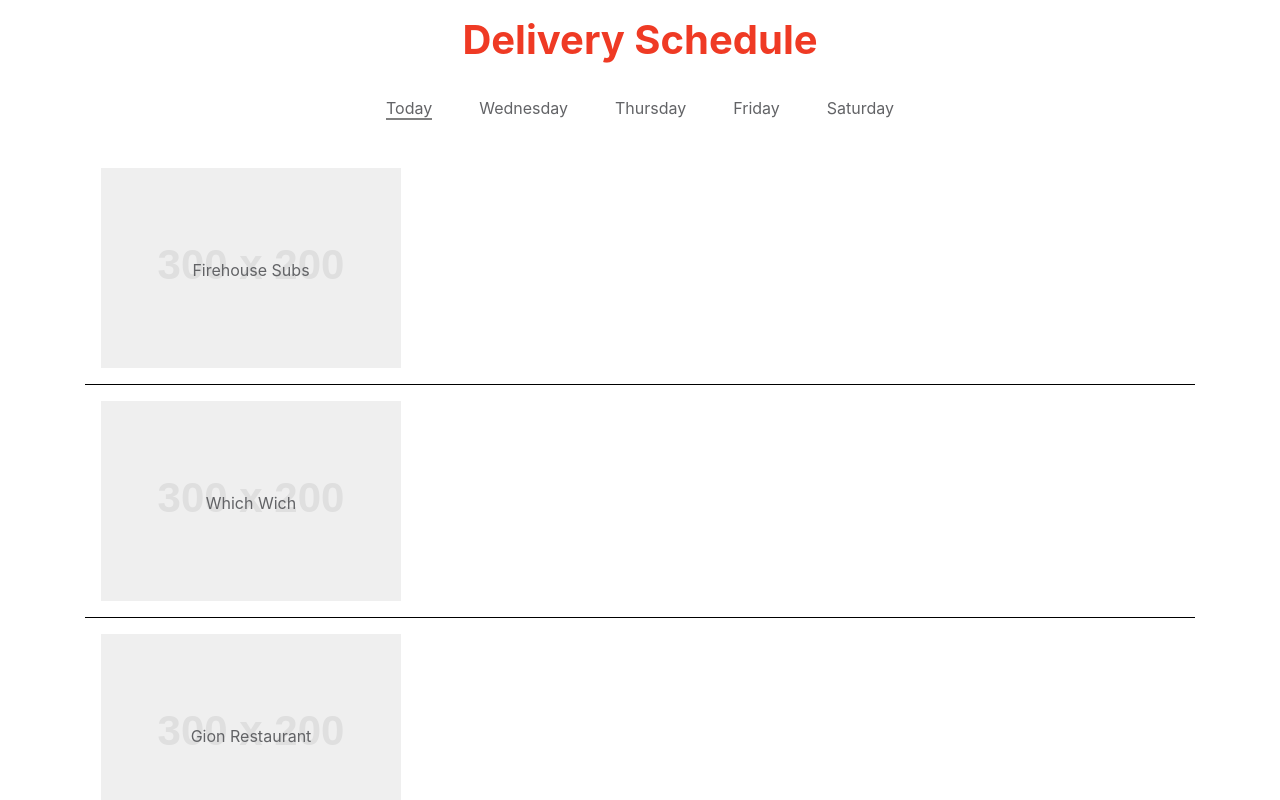
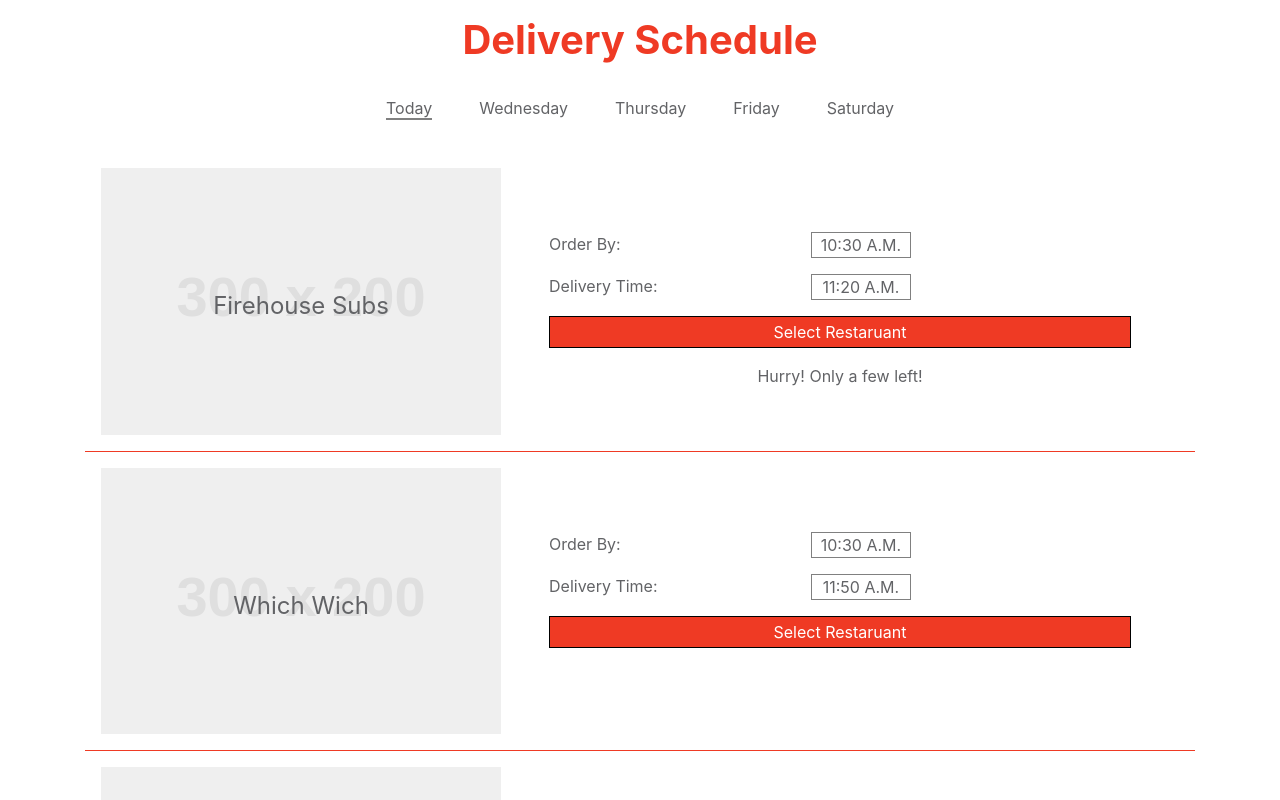
Before and after one commit to mattcllhn/FoodsbyCodeChallenge, an Angular app: page / in a window 1280 px wide. Shown: the top 800 px of the page. Built offline with nearby package versions, Linux system fonts and the light colour scheme.

Commit message:
finished desktop styles

```diff
--- a/src/app/date-selector/date-selector.component.scss
+++ b/src/app/date-selector/date-selector.component.scss
@@ -1,3 +1,4 @@
+@import '../../assets/variables';
 .day-selector{
     display:flex;
     flex-flow: row nowrap;
@@ -11,7 +12,7 @@
             margin-bottom:2px;
             border-bottom:2px solid gray;
                 &:hover{
-                border-bottom:2px solid #00a5b3;
+                border-bottom:2px solid $link-green;
                 }
         }
     }
--- a/src/app/fltered-display/fltered-display.component.html
+++ b/src/app/fltered-display/fltered-display.component.html
@@ -1,18 +1,48 @@
+<ng-container *ngFor="let item of sampleJson">
+  <div *ngIf="item.day==activeDay" class="list-wrapper">
+    <ng-container *ngIf = "item.deliveries.length; else noDeliveries">
+      <div *ngFor="let del of item.deliveries" class="list-item">
 
-<ng-container *ngFor = "let item of sampleJson">
-<div *ngIf = "item.day==activeDay" class = "list-wrapper" >
-  <div *ngFor = "let del of item.deliveries" class="list-item">
         <div class="img-wrapper">
           <img src="{{del.logoUrl}}" alt="{{del.restaurantName}} logo">
           <span class="logo-text">{{del.restaurantName}}</span>
         </div>
         <div class="info-wrapper">
-
-
+          <ng-container *ngIf="!del.soldOut; else soldOut">
+            <div class="info-row">
+              <p class="label">Order By: </p>
+              <div class="time-val">
+                <p>{{del.cutoff | slice:0:5}} A.M.</p>
+              </div>
+            </div>
+            <div class="info-row">
+              <p class="label">Delivery Time: </p>
+              <div class="time-val">
+                <p>{{del.dropoff|slice:0:5}} A.M.</p>
+              </div>
+            </div>
+            <div class="info-row">
+              <button type="button" class="select-rest">Select Restaruant</button>
+            </div>
+            <div class="info-row" *ngIf="del.sellingOut">
+              <p class="warning">Hurry! Only a few left!</p>
+            </div>
+          </ng-container>
+          <!-- {{del.soldOut}} -->
         </div>
 
       </div>
-
+    </ng-container>
   </div>
 
 </ng-container>
+<ng-template #soldOut>
+  <div class="info-row sold-out">
+    <p>Sold Out!</p>
+    <p>This restaurant has hit maximum order capacity which is established to ensure quality.</p>
+  </div>
+
+</ng-template>
+<ng-template #noDeliveries>
+  <p class = "text-center">Sorry! No deliveries found!</p>
+</ng-template>
--- a/src/app/fltered-display/fltered-display.component.scss
+++ b/src/app/fltered-display/fltered-display.component.scss
@@ -1,7 +1,8 @@
+@import '../../assets/variables';
 .list-wrapper{
 
 .list-item{
-    border-bottom:1px solid black;
+    border-bottom:1px solid $primary-red;
     display:flex;
     flex-flow:row nowrap;
     padding:1rem;
@@ -10,18 +11,20 @@
         border-bottom:none;
     }
     &:first-of-type{
-        border-bottom:1px solid black;
+        border-bottom:1px solid $primary-red;
 
     }
     .img-wrapper{
         flex:1 0 auto;
         position:relative;
-        max-width:300px;
+        max-width:400px;
+        width:400px;
+        overflow: hidden;
 
         img{
             opacity:.3;
-            width:auto;
-            height:100%;
+            width:100%;
+            height:auto;
         }
         span{
             position:absolute;
@@ -29,10 +32,53 @@
             left:0;
             right:0;
             text-align:center;
+            font-size:1.5rem;
         }
     }
     .info-wrapper{
         flex: 3 0 auto;
+        padding:1rem 3rem;
+        flex-flow:column nowrap;
+        padding-top:3rem;
+
+        .info-row{
+            margin:1rem 0;
+            display:flex;
+
+            .label{
+                flex:1 0 auto;
+                max-width: 45%;
+            }
+            .time-val{
+                flex:1 0 auto;
+                p{
+                border:1px solid gray;
+                max-width:100px;
+                text-align:center;
+                }
+            }
+            .select-rest{
+                width:100%;
+                background-color:$primary-red;
+                color:white;
+                border:1px solid black;
+                padding:3px;
+            }
+            .warning{
+                width:100%;
+                text-align:center;
+            }
+            &.sold-out{
+                padding-top:4rem;
+                display:flex;
+                flex-flow:column nowrap;
+                margin:auto;
+                text-align:center;
+                max-width:40%;
+
+            }
+        }
+
     }
 }
 }
--- a/src/assets/_variables.scss
+++ b/src/assets/_variables.scss
@@ -1,2 +1,3 @@
 $primary-red: #ef3a24;
 $base-txt: #626366;
+$link-green:#00a5b3;
--- a/src/assets/deliveries-sample.json
+++ b/src/assets/deliveries-sample.json
@@ -64,7 +64,7 @@
                     "cutoff": "10:30:00",
                     "dropoff": "11:20:00",
                     "soldOut": false,
-                    "sellingOut": false,
+                    "sellingOut": true,
                     "isPastCutoff": true,
                     "isOrderPlaced": false
                 },
@@ -145,7 +145,7 @@
                     "logoUrl": "https://www.placehold.it/300X200",
                     "cutoff": "10:15:00",
                     "dropoff": "11:35:00",
-                    "soldOut": false,
+                    "soldOut": true,
                     "sellingOut": false,
                     "isPastCutoff": true,
                     "isOrderPlaced": false
--- a/src/styles.scss
+++ b/src/styles.scss
@@ -3,13 +3,15 @@
 @import '/assets/variables';
 
 body{
-    color:#626366;
-    // background-color:#efefef;
+    color:$base-txt;
 }
 a{
-color: #626366;
+color:$base-txt;
     &:hover{
-        color:#00a5b3;
+        color:$link-green;
         text-decoration: none;
     }
 }
+p{
+    margin-bottom:0;
+}
```
Lines whose indentation alone changed are shown as unchanged.
